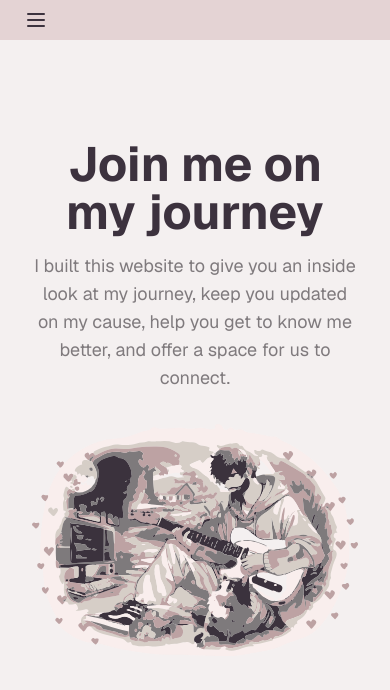
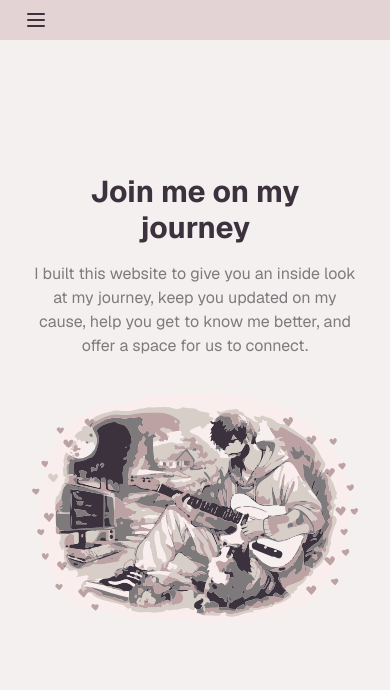
Before and after one commit to LunnS2/GoFundMe, a Next.js app: page / in a window 390 px wide. Shown: the top 690 px of the page. Built offline with nearby package versions, Linux system fonts and the light colour scheme.

Commit message:
Update responsiveness in the home page

```diff
--- a/src/app/page.tsx
+++ b/src/app/page.tsx
@@ -7,10 +7,10 @@ function Home() {
       <main className="flex flex-col justify-center items-center row-start-2 gap-8 text-center">
         {/* Text */}
         <div>
-          <h1 className="text-5xl font-bold text-secondary mb-4">
+          <h1 className="text-3xl md:text-5xl font-bold text-secondary mb-4">
             Join me on my journey
           </h1>
-          <p className="text-lg text-tertiary max-w-3xl mx-auto">
+          <p className="text-md md:text-lg text-tertiary max-w-3xl mx-auto">
             I built this website to give you an inside look at my journey,
             keep you updated on my cause, help you get to know me better, and
             offer a space for us to connect.
```
